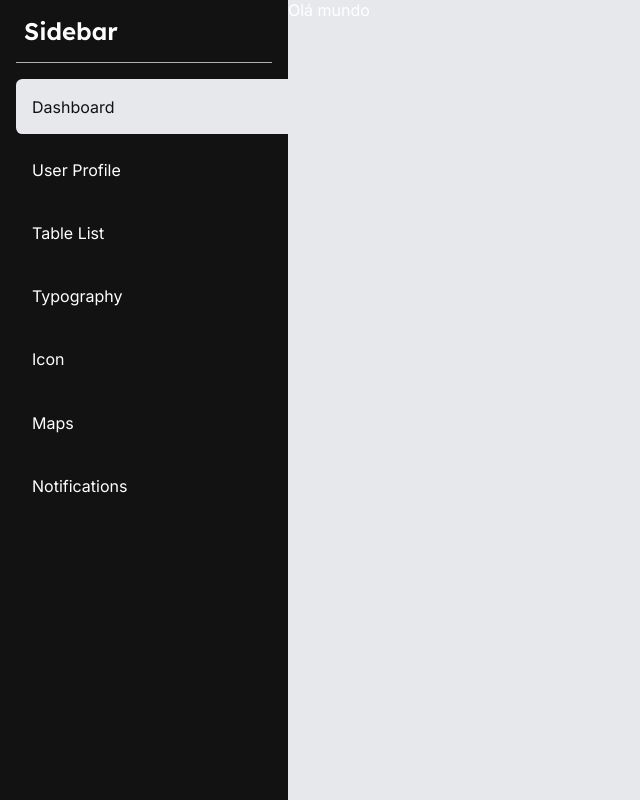
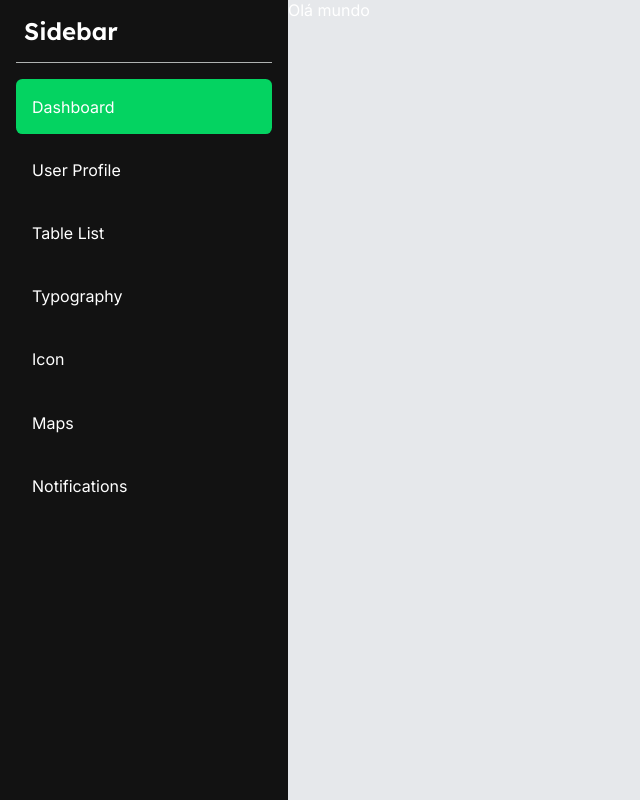
Before and after one commit to MatheusGomesRocha/dashboard_next, a Next.js app: page / in a window 1280 px wide. Shown: the whole page, without its empty margins (0-640 px from the left). Built offline with nearby package versions, Linux system fonts and the light colour scheme.

Commit message:
Adicionando mais cores no globals.scss + mudando cor de hover do li no sidebar

```diff
--- a/src/components/Sidebar/index.tsx
+++ b/src/components/Sidebar/index.tsx
@@ -8,7 +8,6 @@ export function Sidebar() {
 
     return(
         <div className={styles.sidebarContainer}>
-            <div className={styles.backgroundTransparent} />
 
             <div className={styles.title}>
                 <h2>Sidebar</h2>
@@ -17,8 +16,7 @@ export function Sidebar() {
             <ul>
                 {array.map((item, k) => (
                     <li style={{
-                        background: sidebarLink === item && '#e6e8eb',
-                        color: sidebarLink === item && '#121212'
+                        background: sidebarLink === item && '#04d361',
                     }} onClick={() => setSidebarLink(item)}>{item}</li>
                 ))}
             </ul>
--- a/src/components/Sidebar/styles.module.scss
+++ b/src/components/Sidebar/styles.module.scss
@@ -1,10 +1,10 @@
 .sidebarContainer {
     height: 100vh;
     width: 18rem;
-    background-size: cover;
+    background: var(--black-light);
 
     ul {
-        margin: 1rem 0 1rem 1rem;
+        margin: 1rem;
         z-index: 2;
         position: relative;
     }
@@ -12,19 +12,11 @@
     li {
         padding: 1.1rem 1rem;
         list-style-type: none;
-        border-bottom-left-radius: 0.4rem;
-        border-top-left-radius: 0.4rem;
+        border-radius: 0.4rem;
         margin-top: 0.5rem;
     }
 }
 
-.backgroundTransparent {
-    height: 100vh;
-    width: 18rem;
-    z-index: 1;
-    position: absolute;
-    background: var(--black-light);
-}
 
 .title {
     margin: 0 1rem;
--- a/src/styles/globals.scss
+++ b/src/styles/globals.scss
@@ -10,6 +10,7 @@
   --black-light: #121212;
   --black-transparent: rgba(0, 0, 0, 0.6);
 
+  --gray-50: #f7f8fa;
   --gray-100: #e6e8eb;
   --gray-200: #afb2b1;
   --gray-500: #808080;
@@ -18,11 +19,12 @@
   --red: #C94A64;
   --red-hover: #B63650;
 
-  --green: #4AC9B0;
-  --green-hover: #36B69C;
+  --green-500: #04d361;
 
-  --purple: #6f48c9;
-  --purple-hover: #5D36B6;
+  --purple-300: #9f75ff;
+  --purple-400: #9164fa;
+  --purple-500: #8257e5;
+  --purple-800: #6f48c9;
 
   --pink: #C54AC9;
   --pink-hover: #B236B6;
@@ -42,8 +44,7 @@ button, li {
 }
 
 li:hover {
-  background: var(--gray-100);
-  color: var(--black-light);
+  background: var(--green-500);
 }
 
 h1, h2 {
```
